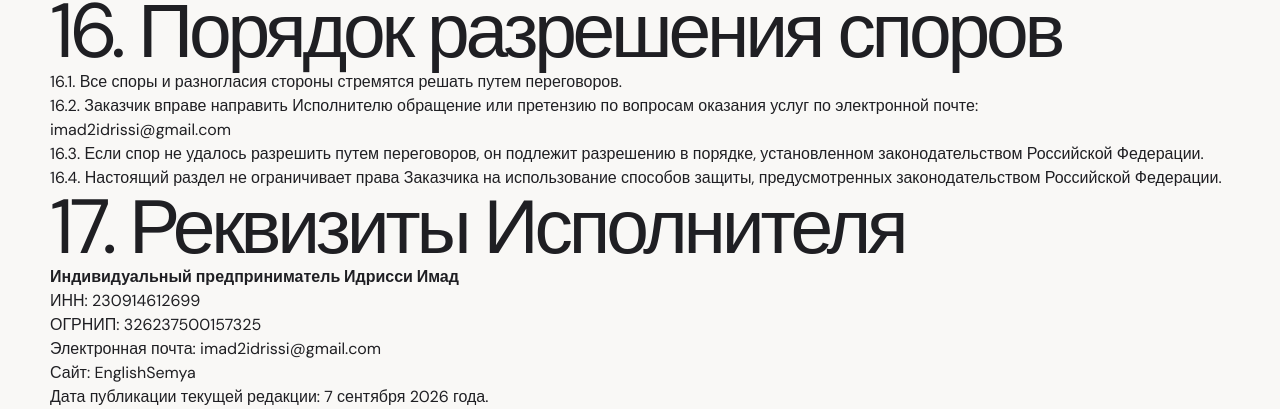
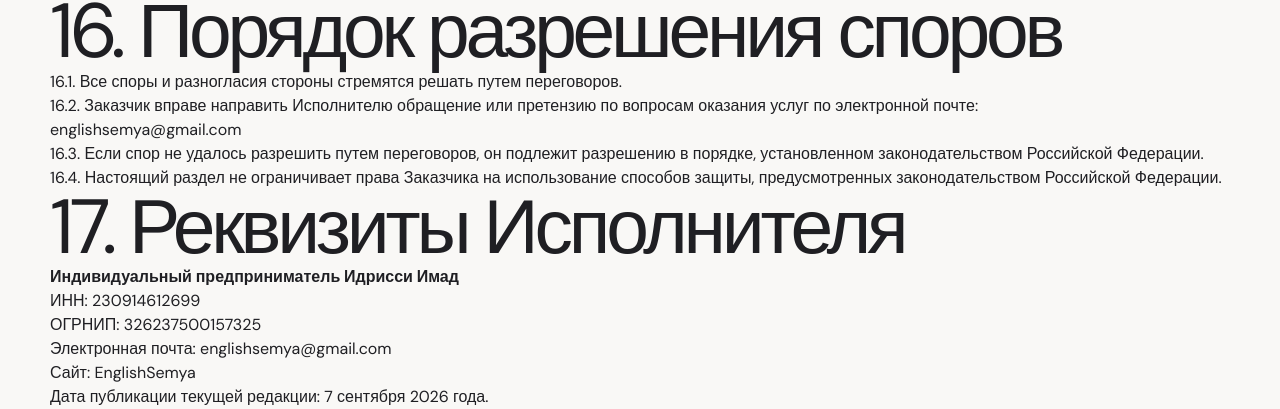
Before and after one commit to Imadoidrissi/englishsemya, a Next.js app: page /offer in a window 1280 px wide. Shown: the part 4656-5065 px from the top of the page. Built offline with nearby package versions, Linux system fonts and the light colour scheme; a web font is replaced by a local one.

Commit message:
Update page.tsx

```diff
--- a/src/app/offer/page.tsx
+++ b/src/app/offer/page.tsx
@@ -515,8 +515,8 @@ export default function OfferPage() {
           </p>
 
           <p>
-            <a href="mailto:imad2idrissi@gmail.com">
-              imad2idrissi@gmail.com
+            <a href="mailto:englishsemya@gmail.com">
+              englishsemya@gmail.com
             </a>
           </p>
 
@@ -542,8 +542,8 @@ export default function OfferPage() {
             ОГРНИП: 326237500157325
             <br />
             Электронная почта:{" "}
-            <a href="mailto:imad2idrissi@gmail.com">
-              imad2idrissi@gmail.com
+            <a href="mailto:englishsemya@gmail.com">
+              englishsemya@gmail.com
             </a>
             <br />
             Сайт:{" "}
```
